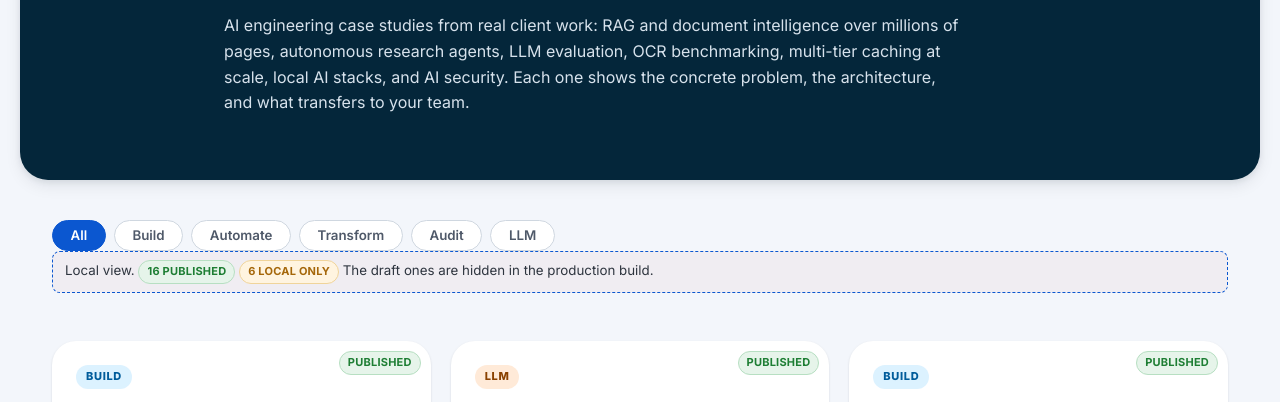
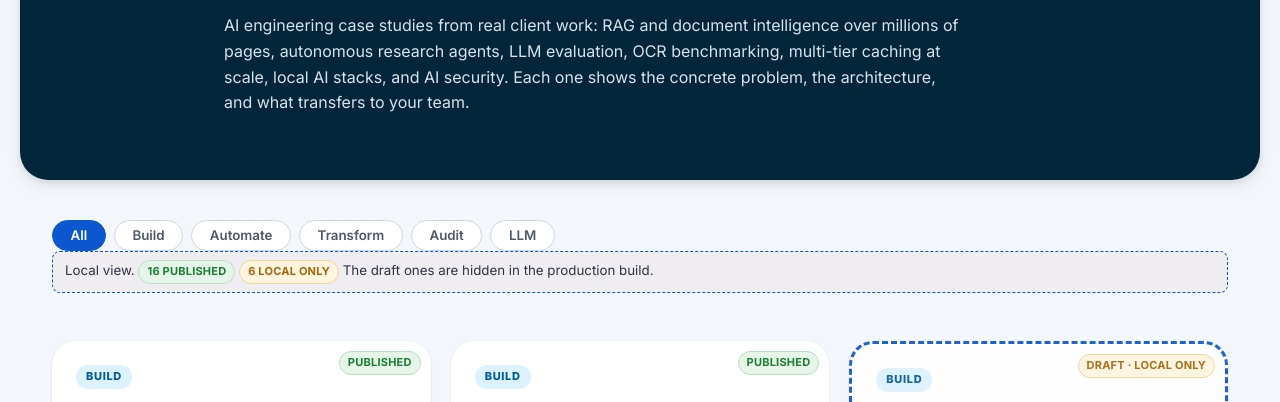
Before and after one commit to arelion-dev/arelion-landing, a Gatsby site: page /case-studies in a window 1280 px wide. Shown: the part 509-911 px from the top of the page. Built offline with nearby package versions, Linux system fonts and the light colour scheme; Gatsby itself is replaced by a stand-in of ours; some packages are replaced by stand-ins of ours.

Commit message:
home + case studies: sort by recency, widen featured cards
- add a date field to every case study (sourced from each post)
- featured grid on home: most recent first
- /case-studies index + JSON-LD ItemList: most recent first
- widen featured grid (max-width 1240->1440, larger gap)

```diff
--- a/src/data/case-studies.js
+++ b/src/data/case-studies.js
@@ -7,6 +7,7 @@
 const CASE_STUDIES = [
   {
     slug: "multi-tier-cache-at-scale",
+    date: "2026-06-12",
     pillar: "Build",
     featured: false,
     published: true,
@@ -50,6 +51,7 @@ const CASE_STUDIES = [
   },
   {
     slug: "prompt-injection-defense",
+    date: "2026-07-02",
     pillar: "LLM",
     featured: false,
     published: true,
@@ -101,6 +103,7 @@ const CASE_STUDIES = [
   },
   {
     slug: "perseverant-research-agent",
+    date: "2026-08-05",
     pillar: "Build",
     featured: true,
     published: true,
@@ -161,6 +164,7 @@ const CASE_STUDIES = [
   },
   {
     slug: "newsroom-second-brain",
+    date: "2026-07-16",
     pillar: "Build",
     featured: true,
     published: false,
@@ -203,6 +207,7 @@ const CASE_STUDIES = [
   },
   {
     slug: "document-intelligence-at-scale",
+    date: "2026-06-18",
     faq: [
       {
         q: { en: "How do you build RAG over 100 million pages?" },
@@ -294,6 +299,7 @@ const CASE_STUDIES = [
   },
   {
     slug: "agent-eval",
+    date: "2026-07-02",
     faq: [
       {
         q: { en: "How do you evaluate an AI agent and catch silent regressions?" },
@@ -352,6 +358,7 @@ const CASE_STUDIES = [
   },
   {
     slug: "ocr-benchmark",
+    date: "2026-06-04",
     faq: [
       {
         q: { en: "How do you benchmark an OCR or document-AI model?" },
@@ -411,6 +418,7 @@ const CASE_STUDIES = [
   },
   {
     slug: "life-os",
+    date: "2026-07-30",
     faq: [
       {
         q: { en: "What is a personal life OS dashboard?" },
@@ -458,6 +466,7 @@ const CASE_STUDIES = [
   },
   {
     slug: "doc-agent-on-sqlite",
+    date: "2026-01-22",
     faq: [
       {
         q: { en: "Can you run a private document AI without a cloud vector database?" },
@@ -542,6 +551,7 @@ const CASE_STUDIES = [
   },
   {
     slug: "legal-research-assistant",
+    date: "2025-11-13",
     faq: [
       {
         q: { en: "How do you stop an LLM from hallucinating legal citations?" },
@@ -615,6 +625,7 @@ const CASE_STUDIES = [
   },
   {
     slug: "ai-buyer-sales-training",
+    date: "2025-10-02",
     faq: [
       {
         q: { en: "What is AI sales training with a roleplay buyer?" },
@@ -681,6 +692,7 @@ const CASE_STUDIES = [
   },
   {
     slug: "local-ai-stack",
+    date: "2026-05-21",
     faq: [
       {
         q: { en: "Can I run a coding assistant fully locally, with no code leaving my machine?" },
@@ -747,6 +759,7 @@ const CASE_STUDIES = [
   },
   {
     slug: "output-contracts-in-production",
+    date: "2025-10-23",
     faq: [
       {
         q: { en: "What is an LLM output contract?" },
@@ -820,6 +833,7 @@ const CASE_STUDIES = [
   },
   {
     slug: "human-in-the-loop",
+    date: "2025-12-04",
     article: "/blog/human-in-the-loop/",
     articleBusiness: "/blog/human-in-the-loop-business/",
     pillar: "Automate",
@@ -879,6 +893,7 @@ const CASE_STUDIES = [
   },
   {
     slug: "ai-attack-surface",
+    date: "2026-03-26",
     article: "/blog/ai-attack-surface/",
     articleBusiness: "/blog/ai-attack-surface-business/",
     pillar: "Audit",
@@ -938,6 +953,7 @@ const CASE_STUDIES = [
   },
   {
     slug: "llm-sleeper-agents",
+    date: "2026-03-05",
     faq: [
       {
         q: { en: "What is an LLM sleeper agent?" },
@@ -1004,6 +1020,7 @@ const CASE_STUDIES = [
   },
   {
     slug: "newsroom-platform-rebuild",
+    date: "2025-08-28",
     faq: [
       {
         q: { en: "How do you migrate a CMS with zero downtime?" },
@@ -1040,6 +1057,7 @@ const CASE_STUDIES = [
   },
   {
     slug: "wire-service-intelligence",
+    date: "2025-12-18",
     article: "/blog/wire-service-intelligence/",
     articleBusiness: "/blog/wire-service-intelligence-business/",
     pillar: "Automate",
@@ -1062,6 +1080,7 @@ const CASE_STUDIES = [
   },
   {
     slug: "archive-to-intelligence",
+    date: "2026-02-12",
     article: "/blog/archive-to-intelligence/",
     articleBusiness: "/blog/archive-to-intelligence-business/",
     pillar: "Transform",
@@ -1084,6 +1103,7 @@ const CASE_STUDIES = [
   },
   {
     slug: "fractional-cpto-programme",
+    date: "2026-04-23",
     article: "/blog/fractional-cpto-programme/",
     articleBusiness: "/blog/fractional-cpto-programme-business/",
     pillar: "Transform",
@@ -1106,6 +1126,7 @@ const CASE_STUDIES = [
   },
   {
     slug: "fine-tuning-mistral-7b-personal-conversations",
+    date: "2025-09-17",
     pillar: "LLM",
     featured: false,
     published: true,
@@ -1143,6 +1164,7 @@ const CASE_STUDIES = [
   },
   {
     slug: "wingman-github-copilot-from-scratch",
+    date: "2024-07-14",
     pillar: "LLM",
     featured: false,
     published: true,
--- a/src/pages/case-studies.js
+++ b/src/pages/case-studies.js
@@ -25,7 +25,10 @@ const CaseStudiesPage = () => {
   const [active, setActive] = useState(null)
 
   const shown = useMemo(
-    () => (active ? CASE_STUDIES.filter(c => c.pillar === active) : CASE_STUDIES),
+    () =>
+      (active ? CASE_STUDIES.filter(c => c.pillar === active) : CASE_STUDIES)
+        .slice()
+        .sort((a, b) => (b.date || "").localeCompare(a.date || "")),
     [active],
   )
 
@@ -134,7 +137,9 @@ export const Head = ({ location }) => {
     "@context": "https://schema.org",
     "@type": "ItemList",
     name: "Case studies",
-    itemListElement: CASE_STUDIES.map((cs, i) => ({
+    itemListElement: CASE_STUDIES.slice()
+      .sort((a, b) => (b.date || "").localeCompare(a.date || ""))
+      .map((cs, i) => ({
       "@type": "ListItem",
       position: i + 1,
       url: `${SITE_URL}/case-studies/${cs.slug}/`,
--- a/src/style.css
+++ b/src/style.css
@@ -2290,9 +2290,9 @@ button:focus-visible,
 .cs-featured-grid {
   display: grid;
   grid-template-columns: repeat(4, 1fr);
-  gap: var(--spacing-4);
+  gap: var(--spacing-5);
   margin: var(--spacing-4) auto 0;
-  max-width: 1240px;
+  max-width: 1440px;
   padding: 0 24px;
 }
 /* Bottom see-all: mobile only. On desktop the section-header pill is used. */
```
Also changed, not shown: src/components/featured-case-studies.js (+5 -2 lines).
